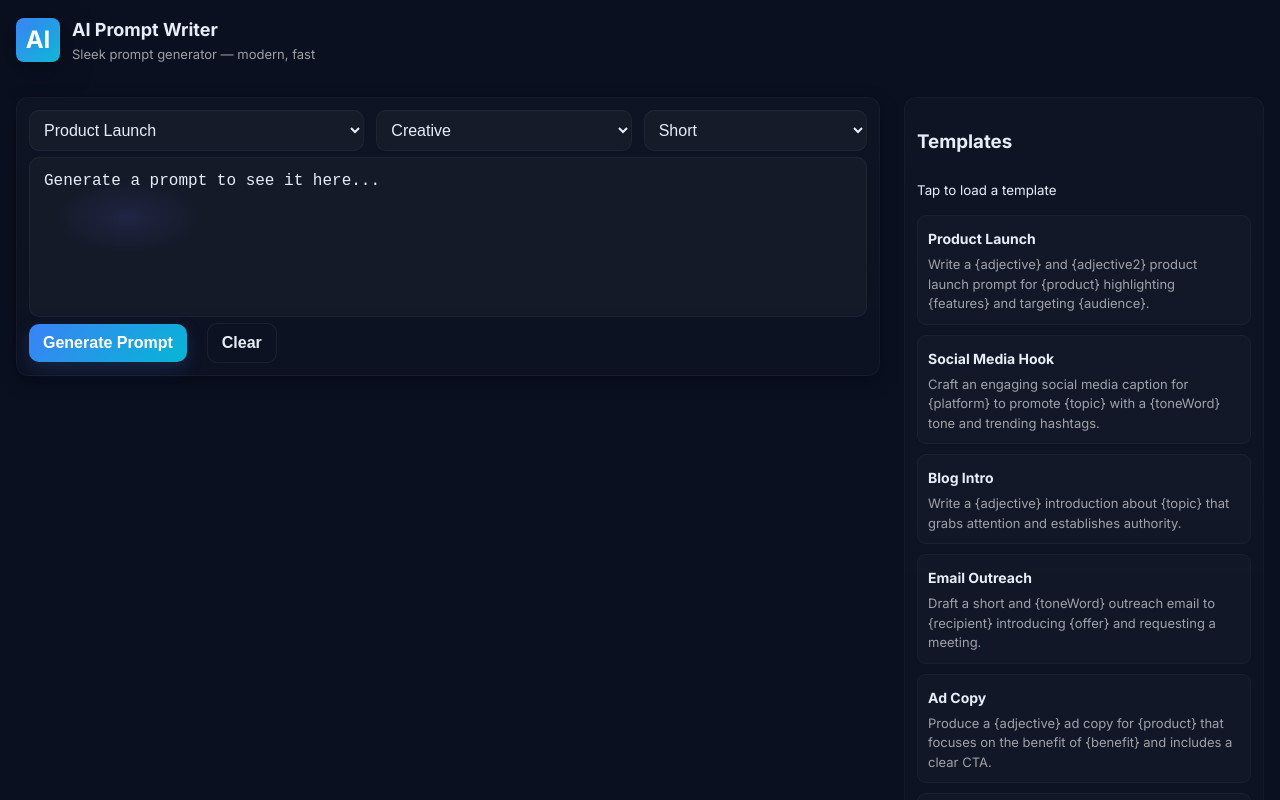
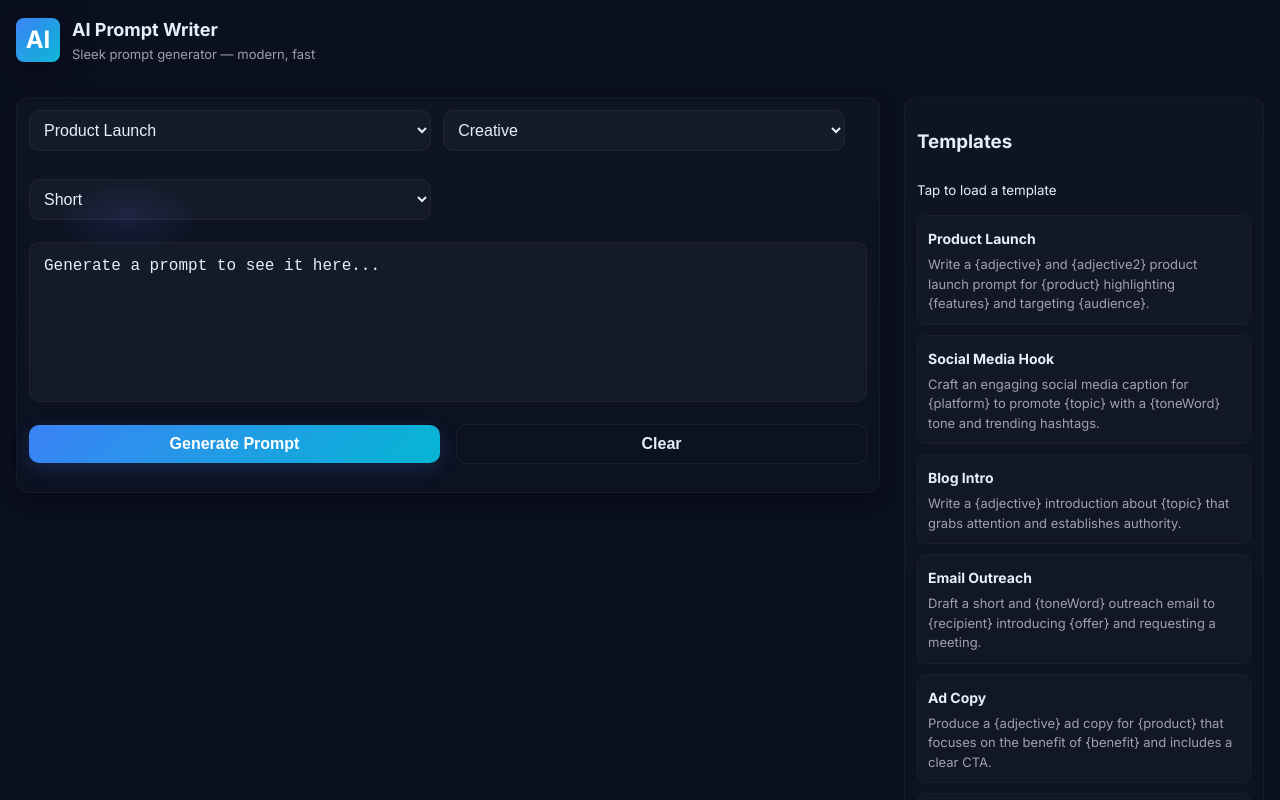
Before and after one commit to gabezigo/AiPromptGenerator, a React (Create React App) app: page / in a window 1280 px wide. Shown: the top 800 px of the page. Built offline with nearby package versions, Linux system fonts and the light colour scheme; the HTML template or start-up script is replaced by a standard one.

Commit message:
Update index.css

```diff
--- a/src/index.css
+++ b/src/index.css
@@ -326,6 +326,27 @@ body {
   margin-top: 0.8rem;
 }
 
+/* Make dropdowns take about half width and add vertical spacing */
+.controls .select {
+  flex: 0 1 48%;
+  margin-bottom: 1.6rem; /* space below each dropdown */
+}
+
+/* Make buttons wrap and have space between */
+.actions {
+  display: flex;
+  flex-wrap: wrap;
+  gap: 1.6rem; /* space between buttons */
+  margin-top: 1.6rem; /* space above buttons */
+}
+
+/* Make buttons take about half width with margin below */
+.actions .btn {
+  flex: 1 1 48%;
+  margin-bottom: 1.6rem;
+}
+
+
 /* Responsive */
 @media (max-width: 62.5rem) {
   .container {
```
